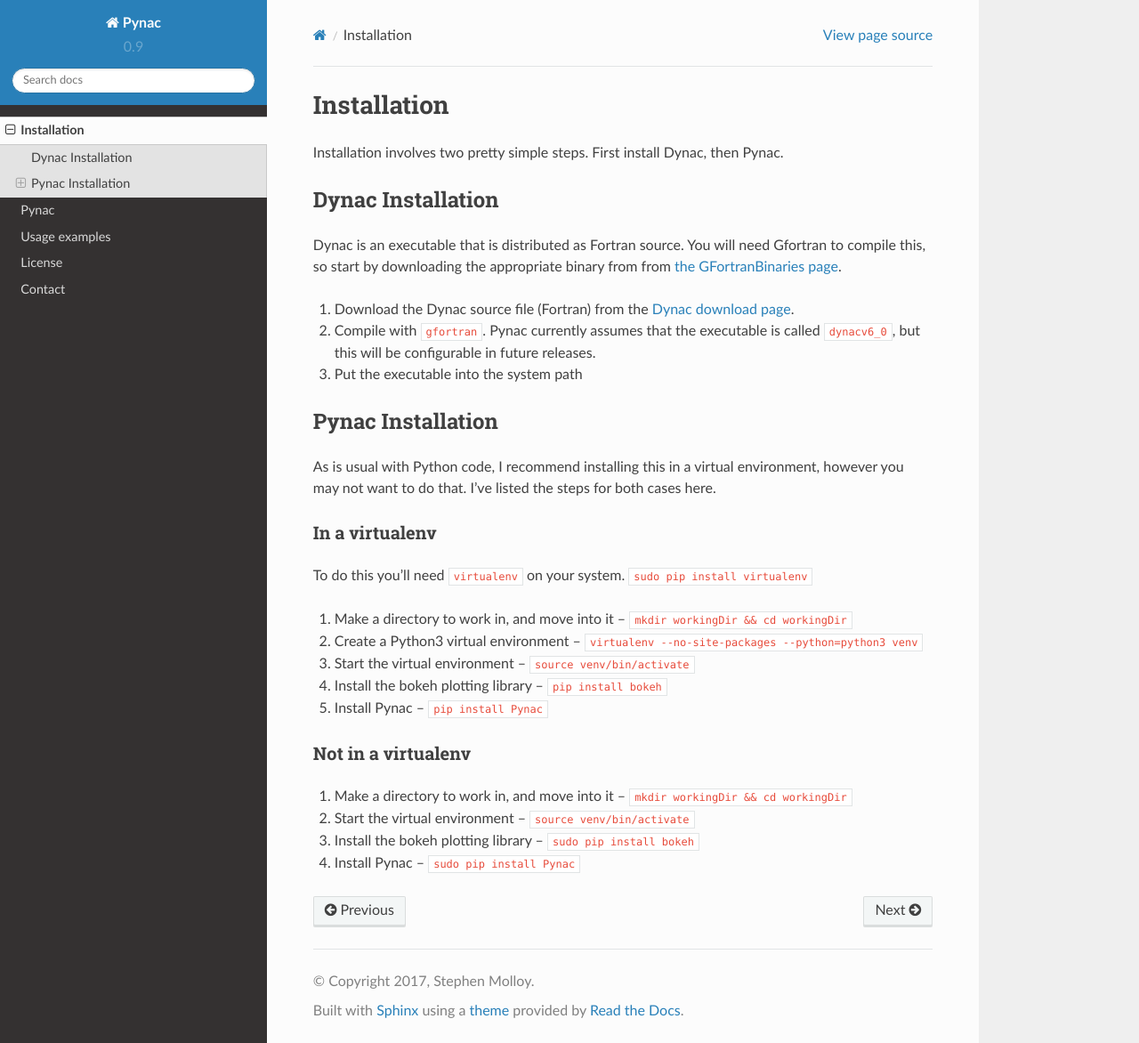
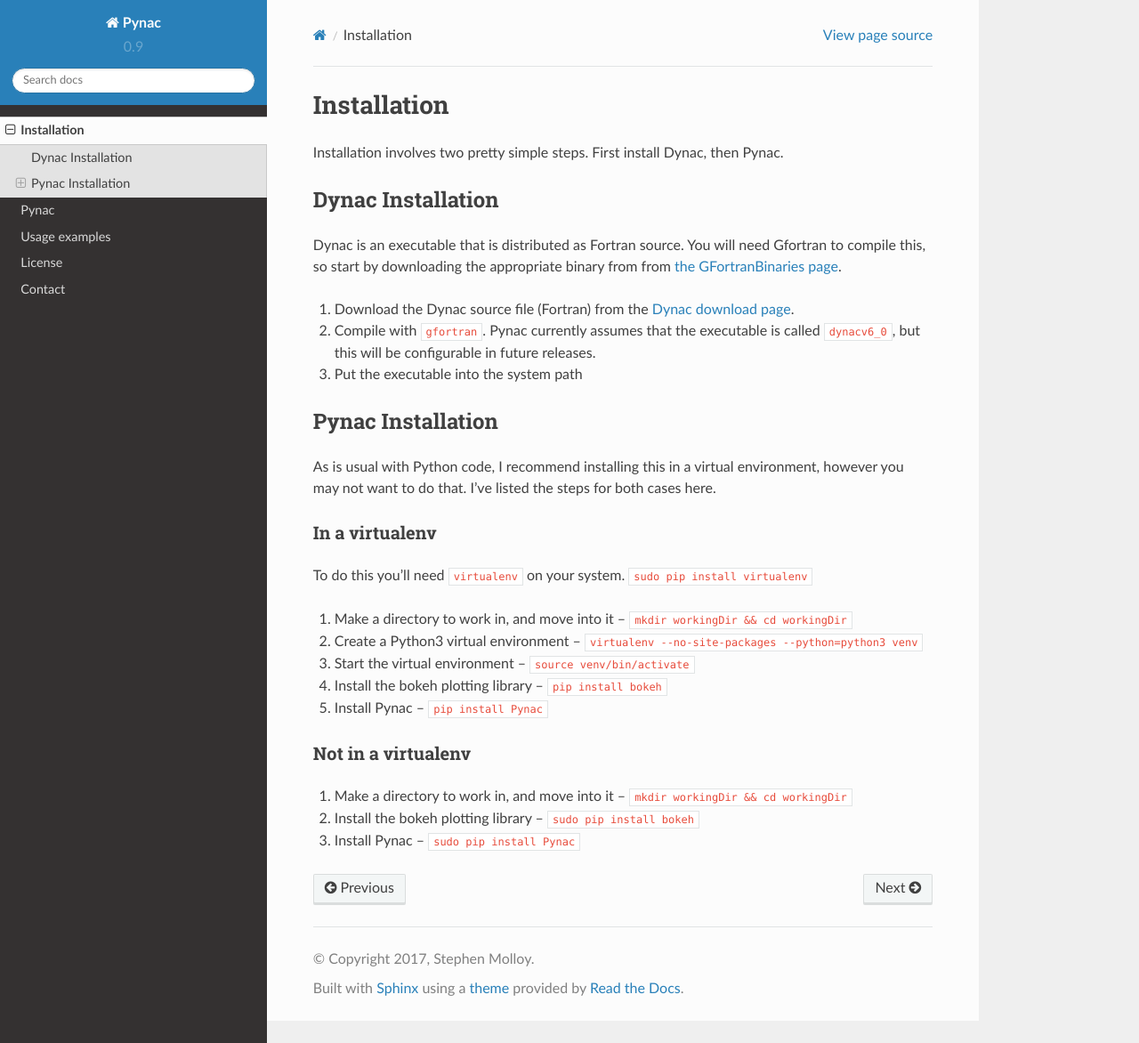
Before and after one commit to se-esss-litterbox/Pynac, a Sphinx documentation site: the page built from docs/installation.rst, in a window 1280 px wide and 1172 px high. Shown: the whole window at 89% size. Built offline with Sphinx 7.4.7 and the Read the Docs theme 2.0.0, drawn with Linux system fonts in a browser that asks for light colours; pages that are not in the unit, such as notebooks, are missing from menus.

Commit message:
Updated doc

```diff
--- a/docs/installation.rst
+++ b/docs/installation.rst
@@ -37,6 +37,5 @@
 +++++++++++++++++++
 
 #. Make a directory to work in, and move into it -- ``mkdir workingDir && cd workingDir``
-#. Start the virtual environment -- ``source venv/bin/activate``
 #. Install the bokeh plotting library -- ``sudo pip install bokeh``
 #. Install Pynac -- ``sudo pip install Pynac``
```
